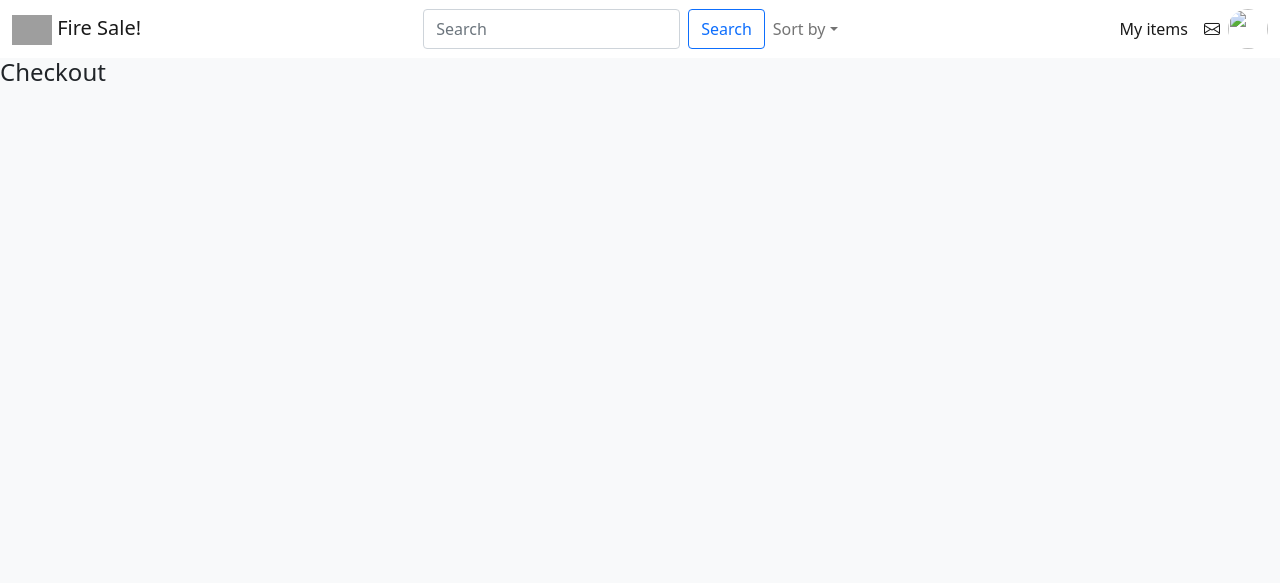
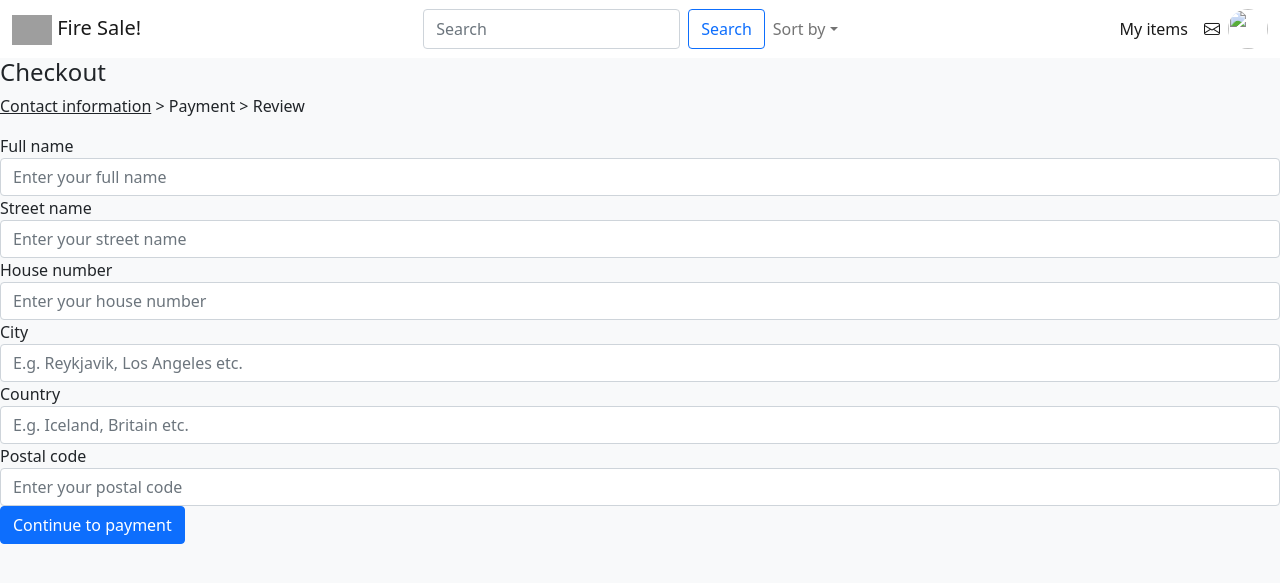
Before and after one commit to ElvarThorS/T-220-VLN2, a Django app: template fire_sale/templates/firesale/checkout.html in a window 1280 px wide. Shown: the top 583 px of the page. Run offline with Django 4.2, Linux system fonts and the light colour scheme; the template is opened without the code that fills it, so the values that code supplies are empty; the visitor is signed in with stand-in values (Sample User, id 1); grey boxes are pictures that could not be loaded.

Commit message:
Added input to checkout

```diff
--- a/fire_sale/firesale/forms/personal_form.py
+++ b/fire_sale/firesale/forms/personal_form.py
@@ -17,7 +17,7 @@ class PersonalForm(ModelForm):
 
 
 class UpdatePersonalForm(ModelForm):
-    image = forms.CharField(required=True, widget=forms.TextInput(attrs={'class': 'form-control'}))
+    #image = forms.CharField(required=True, widget=forms.TextInput(attrs={'class': 'form-control'}))
     class Meta:
         model = PersonalInformation
         exclude = ['id', 'auth_user_id']
--- a/fire_sale/templates/firesale/checkout.html
+++ b/fire_sale/templates/firesale/checkout.html
@@ -1,4 +1,32 @@
 {% extends 'base.html' %}
 {% block content %}
     <h4>Checkout {{ item.id }}</h4>
+    <p><u>Contact information</u> > Payment > Review</p>
+    <form>
+      <div class="form-group">
+        <label>Full name</label>
+        <input type="text" class="form-control" placeholder="Enter your full name">
+      </div>
+      <div class="form-group">
+        <label>Street name</label>
+        <input type="text" class="form-control" placeholder="Enter your street name">
+      </div>
+      <div class="form-group">
+        <label>House number</label>
+        <input type="text" class="form-control" placeholder="Enter your house number">
+      </div>
+      <div class="form-group">
+        <label>City</label>
+        <input type="text" class="form-control" placeholder="E.g. Reykjavik, Los Angeles etc.">
+      </div>
+      <div class="form-group">
+        <label>Country</label>
+        <input type="text" class="form-control" placeholder="E.g. Iceland, Britain etc.">
+      </div>
+      <div class="form-group">
+        <label>Postal code</label>
+        <input type="text" class="form-control" placeholder="Enter your postal code">
+      </div>
+      <button type="submit" class="btn btn-primary">Continue to payment</button>
+    </form>
 {% endblock %}
```
